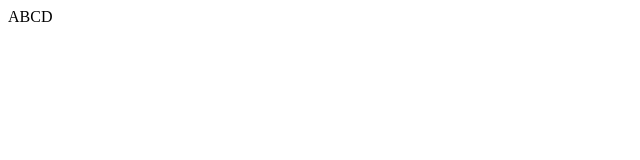
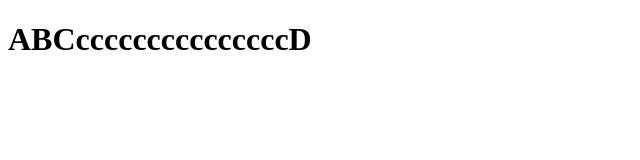
Before and after one commit to shahzad761/GithubActions, a plain HTML site: page Index.html in a window 1280 px wide. Shown: the whole page, without its empty margins (0-640 px from the left). Drawn offline with Linux system fonts and the light colour scheme.

Commit message:
third commit

```diff
--- a/Index.html
+++ b/Index.html
@@ -1,12 +1,8 @@
 <!DOCTYPE html>
 <html lang="en">
-<head>
-    <meta charset="UTF-8">
-    <meta http-equiv="X-UA-Compatible" content="IE=edge">
-    <meta name="viewport" content="width=device-width, initial-scale=1.0">
-    <title>Document</title>
-</head>
 <body>
-    ABCD
+   <h1>ABCcccccccccccccccD</h1>
+
+
 </body>
 </html>
```
